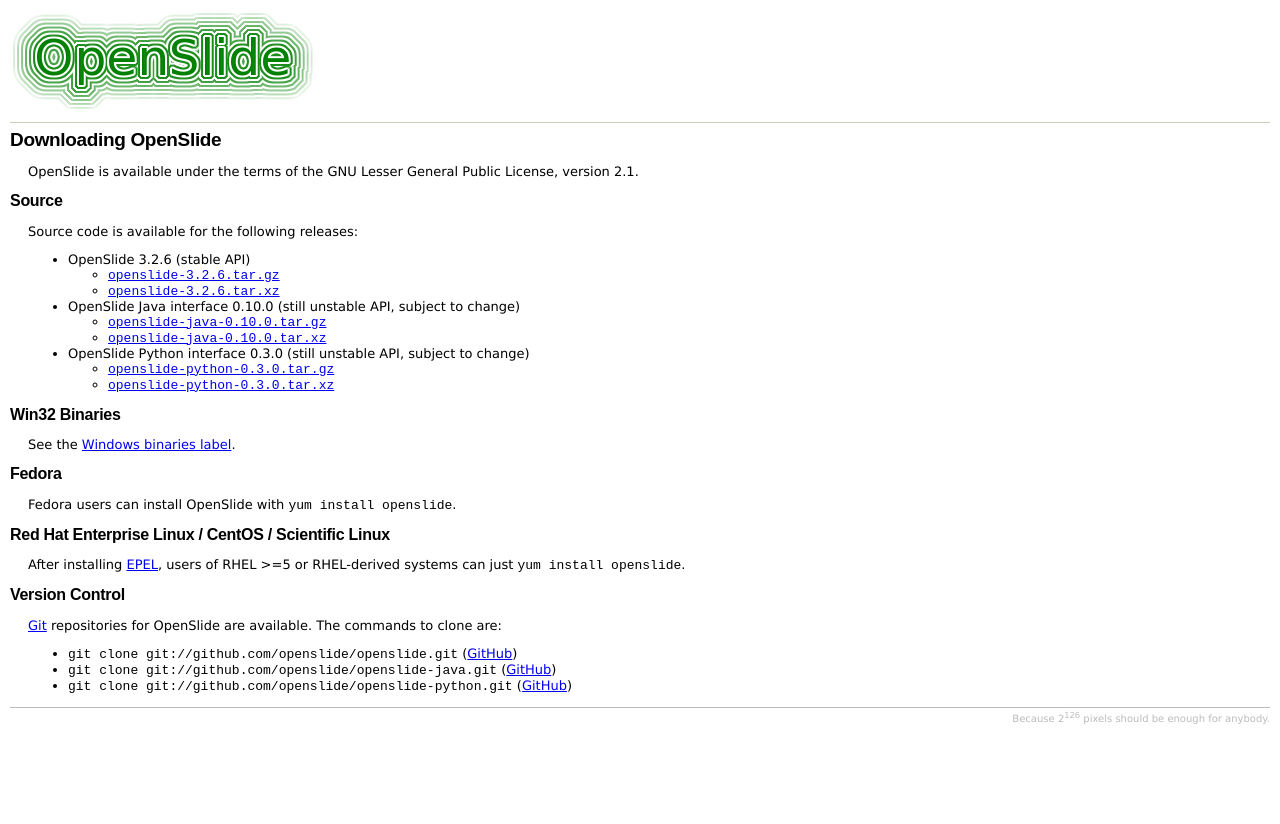
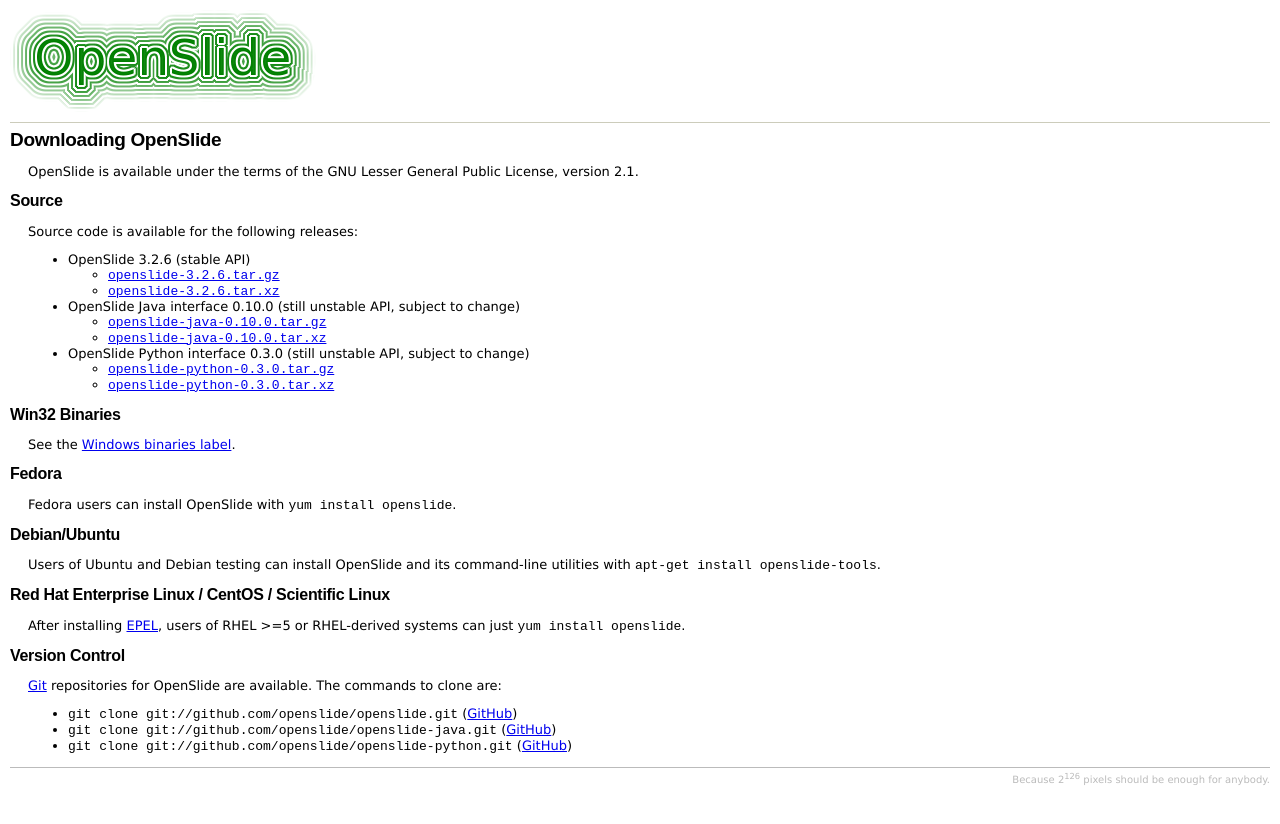
Before and after one commit to openslide/openslide.github.io, a Jekyll site: the page built from Download/index.markdown, in a window 1280 px wide. Shown: the top 824 px of the page. Built offline with Jekyll 4.4.1, drawn with Linux system fonts in a browser that asks for light colours.

Commit message:
Add information on Debian/Ubuntu packages

```diff
--- a/Download/index.markdown
+++ b/Download/index.markdown
@@ -42,6 +42,11 @@
 ------
 Fedora users can install OpenSlide with `yum install openslide`.
 
+Debian/Ubuntu
+-------------
+Users of Ubuntu and Debian testing can install OpenSlide and its command-line
+utilities with `apt-get install openslide-tools`.
+
 Red Hat Enterprise Linux / CentOS / Scientific Linux
 ----------------------------------------------------
 After installing [EPEL][7], users of RHEL >=5 or RHEL-derived systems can just `yum install openslide`.
```
